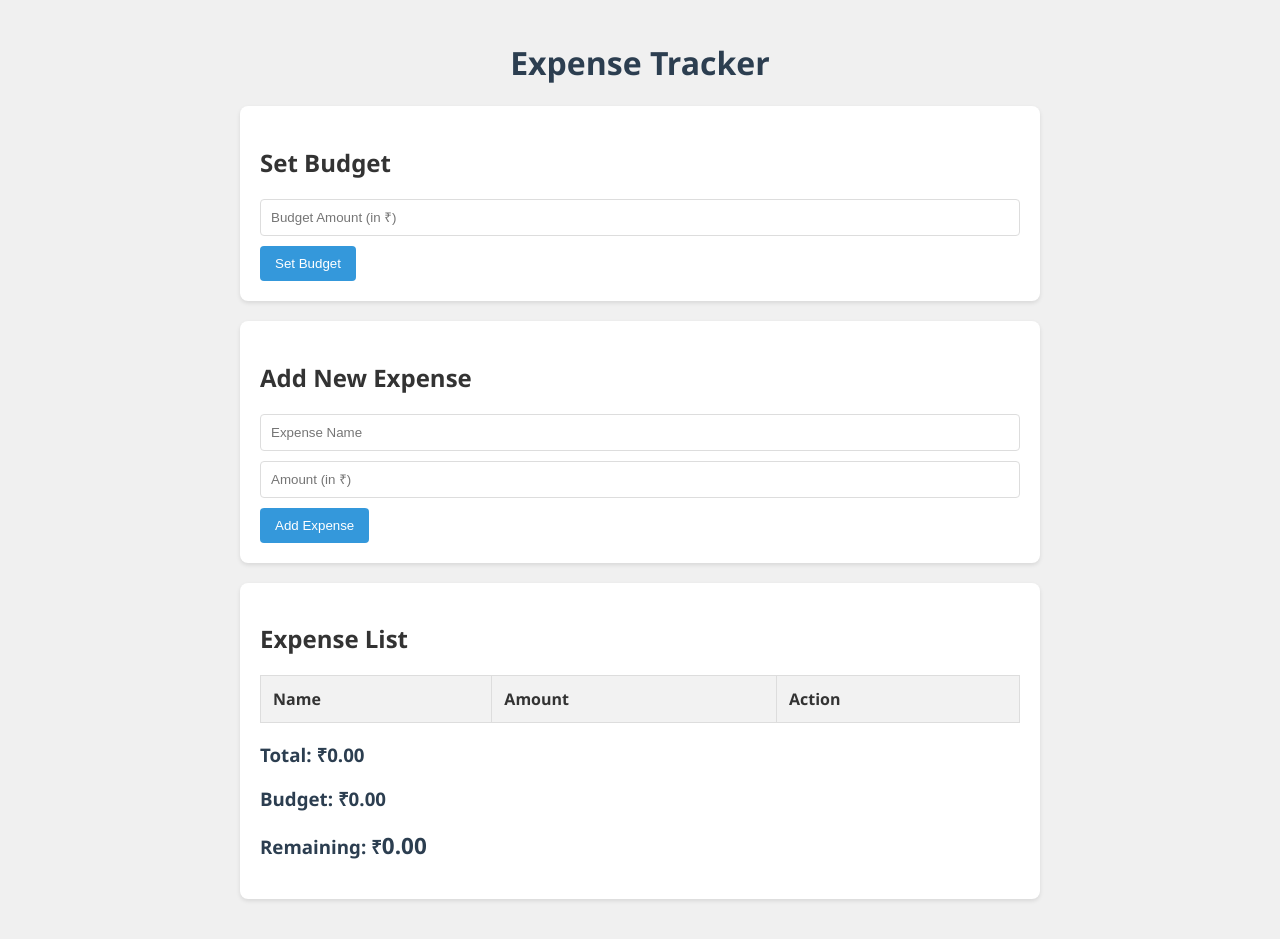
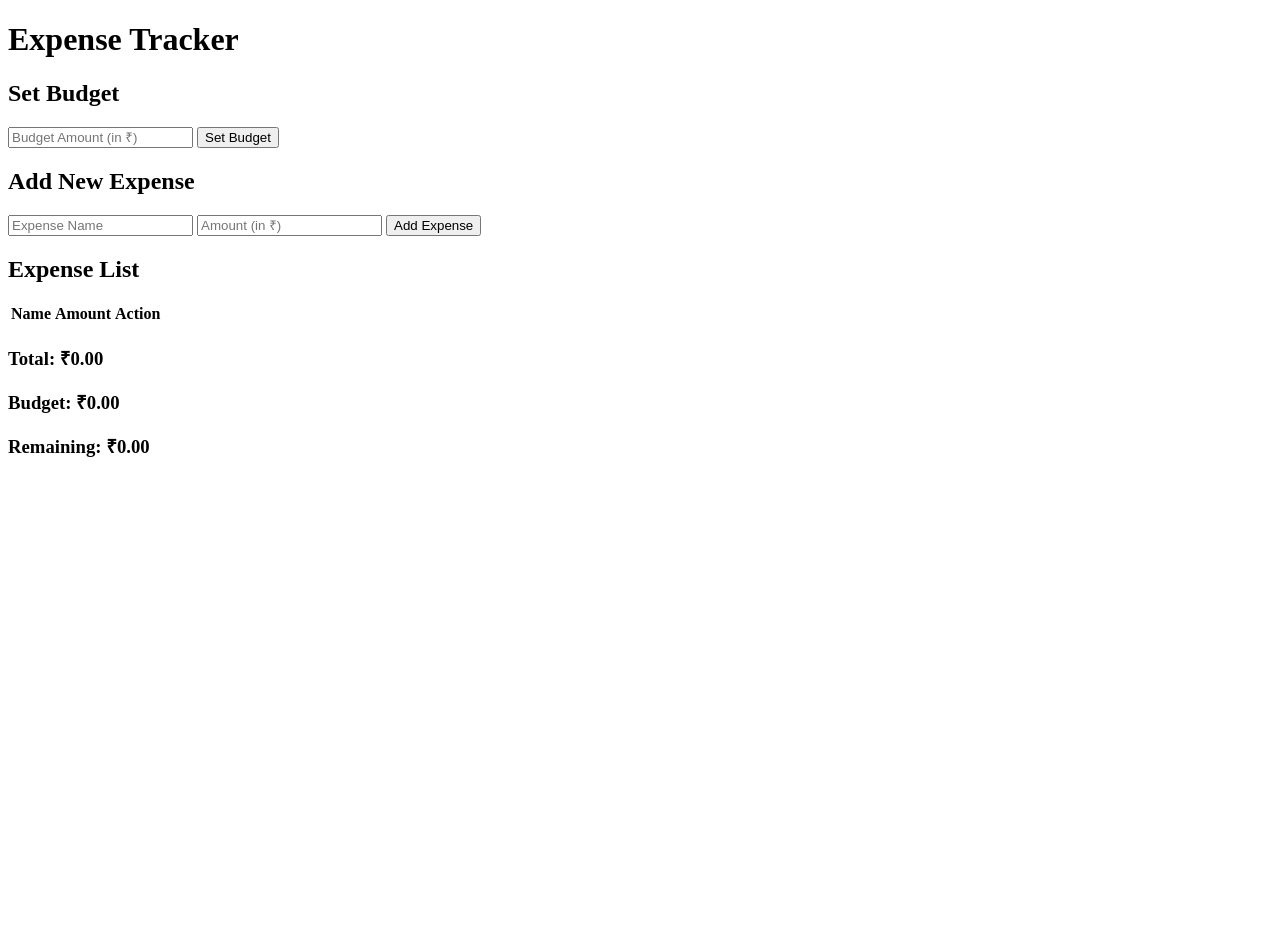
Before and after one commit to ananyagoyal1/Expense-Tracker, a plain HTML site: page web.html in a window 1280 px wide. After the commit the page ends 800 px from the top, so only its background shows below. Drawn offline with Linux system fonts and the light colour scheme.

Commit message:
Update web.html

```diff
--- a/web.html
+++ b/web.html
@@ -5,78 +5,7 @@
     <meta name="viewport" content="width=device-width, initial-scale=1.0">
     <title>Expense Tracker</title>
     <style>
-        body {
-            font-family: 'Segoe UI', Tahoma, Geneva, Verdana, sans-serif;
-            max-width: 800px;
-            margin: 0 auto;
-            padding: 20px;
-            background-color: #f0f0f0;
-            color: #333;
-        }
-        h1 {
-            text-align: center;
-            color: #2c3e50;
-        }
-        #budget-form, #expense-form, #expense-list {
-            background-color: #fff;
-            border-radius: 8px;
-            padding: 20px;
-            margin-bottom: 20px;
-            box-shadow: 0 2px 4px rgba(0,0,0,0.1);
-        }
-        input[type="text"], input[type="number"] {
-            width: calc(100% - 22px);
-            padding: 10px;
-            margin-bottom: 10px;
-            border: 1px solid #ddd;
-            border-radius: 4px;
-        }
-        button {
-            background-color: #3498db;
-            color: white;
-            border: none;
-            padding: 10px 15px;
-            border-radius: 4px;
-            cursor: pointer;
-            transition: background-color 0.3s;
-        }
-        button:hover {
-            background-color: #2980b9;
-        }
-        table {
-            width: 100%;
-            border-collapse: collapse;
-            margin-top: 20px;
-        }
-        th, td {
-            border: 1px solid #ddd;
-            padding: 12px;
-            text-align: left;
-        }
-        th {
-            background-color: #f2f2f2;
-            font-weight: bold;
-        }
-        .rupee-symbol {
-            font-family: Arial, sans-serif;
-        }
-        .over-budget {
-            color: #e74c3c;
-            font-weight: bold;
-        }
-        h3 {
-            color: #2c3e50;
-        }
-        #remaining-amount {
-            font-size: 1.2em;
-            font-weight: bold;
-        }
-        .delete-btn {
-            background-color: #e74c3c;
-        }
-        .delete-btn:hover {
-            background-color: #c0392b;
-        }
+        /* Your CSS styles here */
     </style>
 </head>
 <body>
@@ -113,68 +42,7 @@
     </div>
 
     <script>
-        let expenses = JSON.parse(localStorage.getItem('expenses')) || [];
-        let budget = parseFloat(localStorage.getItem('budget')) || 0;
-
-        function renderExpenses() {
-            const tbody = document.getElementById('expenses-body');
-            tbody.innerHTML = '';
-            let total = 0;
-            expenses.forEach((expense, index) => {
-                const row = tbody.insertRow();
-                row.innerHTML = `
-                    <td>${expense.name}</td>
-                    <td><span class="rupee-symbol">₹</span>${expense.amount.toFixed(2)}</td>
-                    <td><button class="delete-btn" onclick="deleteExpense(${index})">Delete</button></td>
-                `;
-                total += expense.amount;
-            });
-            document.getElementById('total-amount').textContent = total.toFixed(2);
-            document.getElementById('budget-display').textContent = budget.toFixed(2);
-            const remaining = budget - total;
-            const remainingElement = document.getElementById('remaining-amount');
-            remainingElement.textContent = remaining.toFixed(2);
-            remainingElement.className = remaining < 0 ? 'over-budget' : '';
-        }
-
-        function addExpense() {
-            const name = document.getElementById('expense-name').value;
-            const amount = parseFloat(document.getElementById('expense-amount').value);
-
-            if (name && !isNaN(amount)) {
-                expenses.push({ name, amount });
-                saveExpenses();
-                renderExpenses();
-                document.getElementById('expense-name').value = '';
-                document.getElementById('expense-amount').value = '';
-            } else {
-                alert('Please enter a valid expense name and amount in Rupees.');
-            }
-        }
-
-        function deleteExpense(index) {
-            expenses.splice(index, 1);
-            saveExpenses();
-            renderExpenses();
-        }
-
-        function saveExpenses() {
-            localStorage.setItem('expenses', JSON.stringify(expenses));
-        }
-
-        function setBudget() {
-            const budgetAmount = parseFloat(document.getElementById('budget-amount').value);
-            if (!isNaN(budgetAmount)) {
-                budget = budgetAmount;
-                localStorage.setItem('budget', budget);
-                renderExpenses();
-                document.getElementById('budget-amount').value = '';
-            } else {
-                alert('Please enter a valid budget amount in Rupees.');
-            }
-        }
-
-        renderExpenses();
+        // Your JavaScript code here
     </script>
 </body>
 </html>
```
